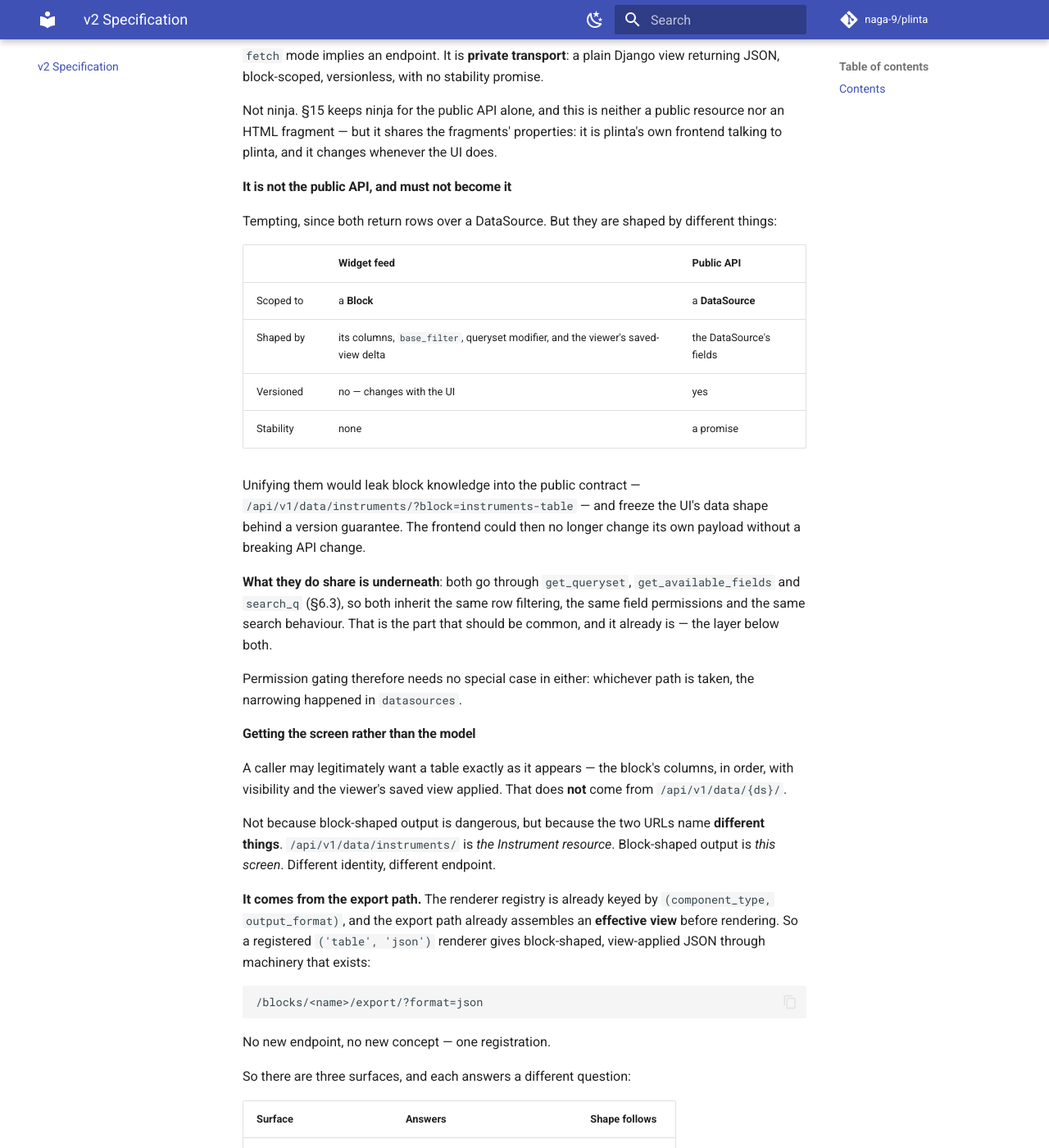
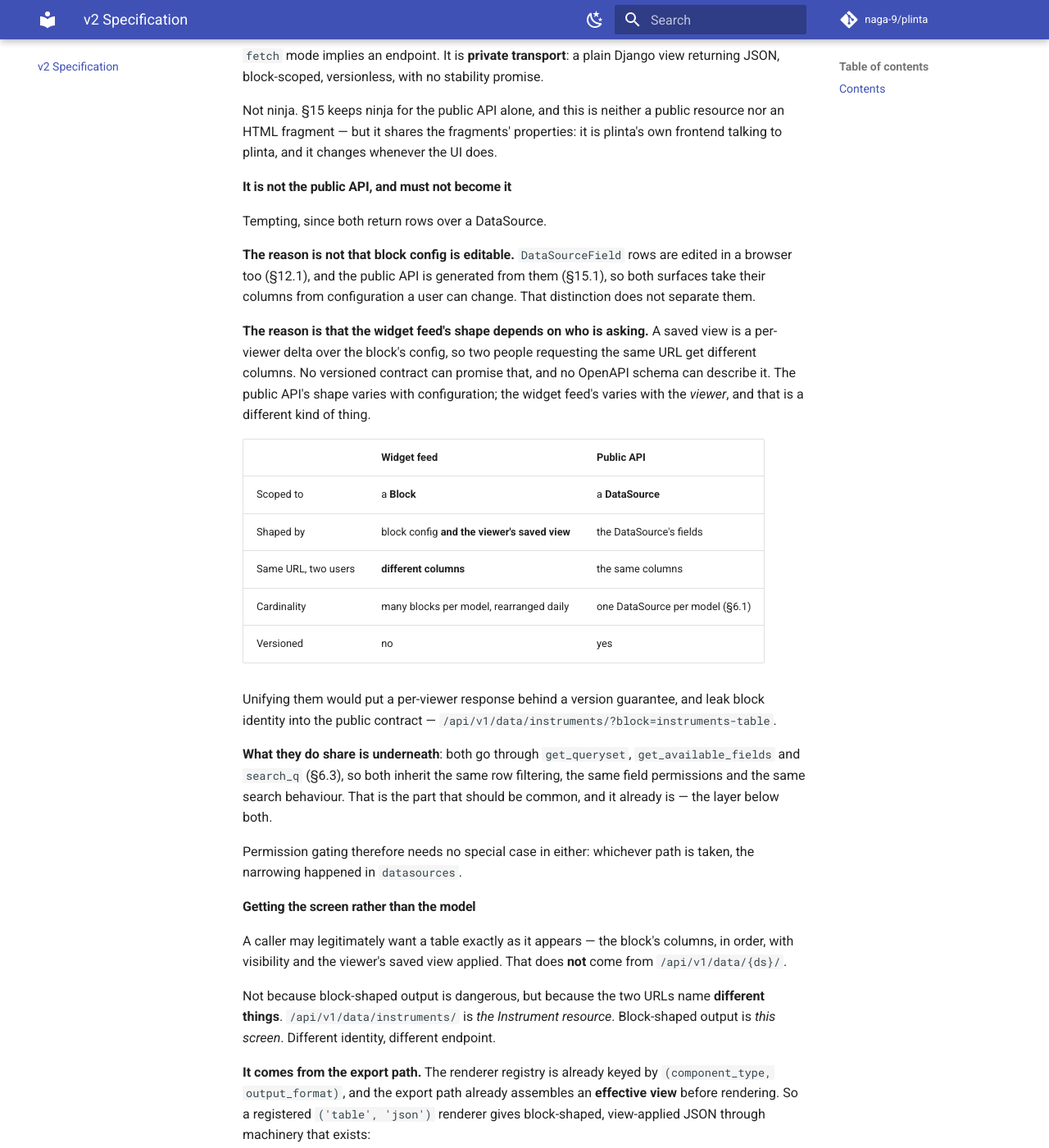
Before and after one commit to naga-9/plinta, an MkDocs documentation site: the page built from docs/design/SPEC.md, in a window 1280 px wide and 1400 px high, scrolled down 44435 px. Shown: the whole window at 82% size. Built offline with MkDocs 1.6.1 and Material for MkDocs 9.7.7, drawn with Linux system fonts in a browser that asks for light colours; comment, search, counter and statistics services are not loaded.

Commit message:
docs(spec): §7.3 — the widget feed is separate because its shape is per-viewer
The stated reason was that the widget feed's shape follows editable block
configuration while the public API's follows the DataSource. But
DataSourceField rows are edited in a browser too and the API is generated
from them, so both take their columns from configuration a user can
change. That leg does not separate them.

The one that does: a saved view is a per-viewer delta, so two people
requesting the same widget URL get different columns. A versioned
contract cannot promise that and OpenAPI cannot describe it. Cardinality
is the secondary argument — one DataSource per model, many blocks,
rearranged daily.

Co-Authored-By: Claude Opus 5 (1M context) <noreply@anthropic.com>
Claude-Session: https://claude.ai/code/session_01RND2PW1dcZdMQFATcnHZ1y

```diff
--- a/docs/design/SPEC.md
+++ b/docs/design/SPEC.md
@@ -1230,16 +1230,21 @@ Not ninja. §15 keeps ninja for the public API alone, and this is neither a publ
 
 #### It is not the public API, and must not become it
 
-Tempting, since both return rows over a DataSource. But they are shaped by different things:
+Tempting, since both return rows over a DataSource.
+
+**The reason is not that block config is editable.** `DataSourceField` rows are edited in a browser too (§12.1), and the public API is generated from them (§15.1), so both surfaces take their columns from configuration a user can change. That distinction does not separate them.
+
+**The reason is that the widget feed's shape depends on who is asking.** A saved view is a per-viewer delta over the block's config, so two people requesting the same URL get different columns. No versioned contract can promise that, and no OpenAPI schema can describe it. The public API's shape varies with configuration; the widget feed's varies with the *viewer*, and that is a different kind of thing.
 
 | | Widget feed | Public API |
 |---|---|---|
 | Scoped to | a **Block** | a **DataSource** |
-| Shaped by | its columns, `base_filter`, queryset modifier, and the viewer's saved-view delta | the DataSource's fields |
-| Versioned | no — changes with the UI | yes |
-| Stability | none | a promise |
-
-Unifying them would leak block knowledge into the public contract — `/api/v1/data/instruments/?block=instruments-table` — and freeze the UI's data shape behind a version guarantee. The frontend could then no longer change its own payload without a breaking API change.
+| Shaped by | block config **and the viewer's saved view** | the DataSource's fields |
+| Same URL, two users | **different columns** | the same columns |
+| Cardinality | many blocks per model, rearranged daily | one DataSource per model (§6.1) |
+| Versioned | no | yes |
+
+Unifying them would put a per-viewer response behind a version guarantee, and leak block identity into the public contract — `/api/v1/data/instruments/?block=instruments-table`.
 
 **What they do share is underneath**: both go through `get_queryset`, `get_available_fields` and `search_q` (§6.3), so both inherit the same row filtering, the same field permissions and the same search behaviour. That is the part that should be common, and it already is — the layer below both.
 
```
